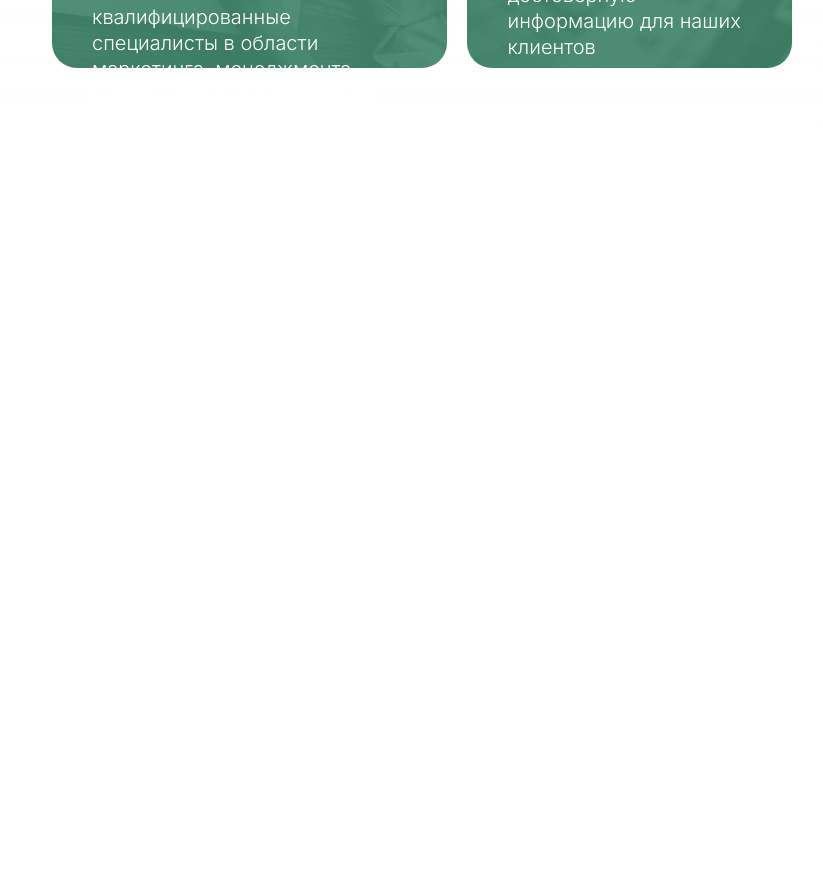
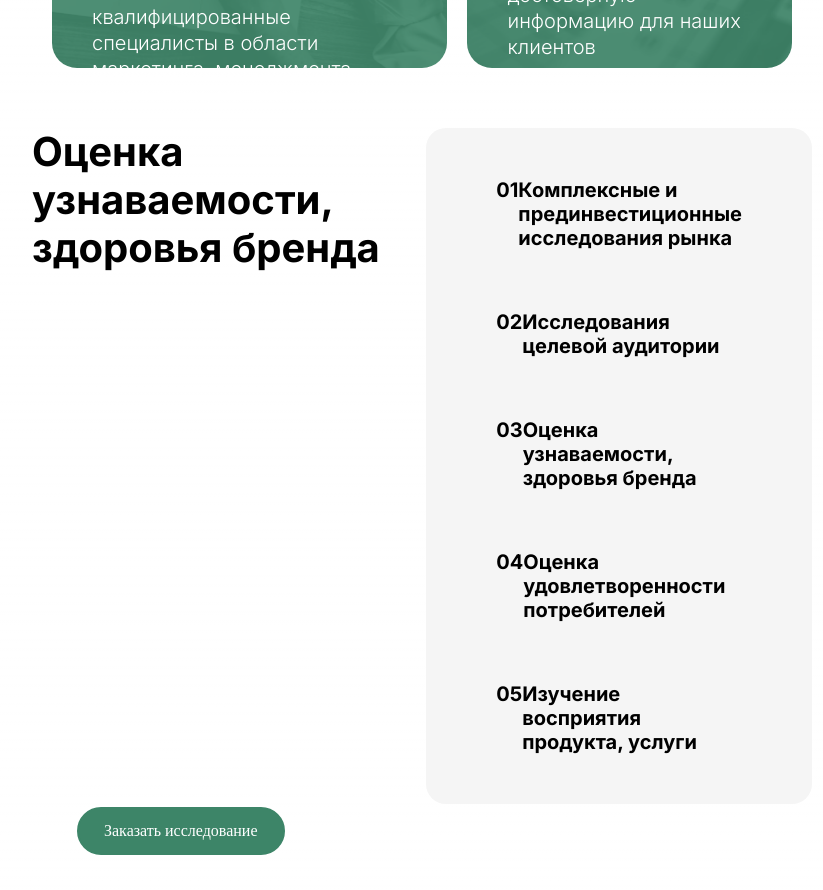
Before and after one commit to barkoff11/my-next-app, a Next.js app: page / in a window 1280 px wide. Shown: the part 1440-2330 px from the top of the page, without its empty margins (218-1041 px from the left). Before the commit the page ends 1568 px from the top, so only its background shows below. Built offline with nearby package versions, Linux system fonts and the light colour scheme.

Commit message:
fix: добавление переключения статей

```diff
--- /dev/null
+++ b/src/AssessmentOfBrand/AssessmentOfBrand.module.scss
@@ -0,0 +1,73 @@
+.container {
+    padding: 0px 250px 20px 250px;
+    display: flex;
+    align-items: flex-start;
+    justify-content: space-between;
+    width: 100%;
+    max-width: 1850px;
+    min-width: 800px;
+    margin: auto;
+    position: relative;
+}
+
+.warp h1{
+    color: rgb(0, 0, 0);
+    font-family: 'Stem' sans-serif;
+    font-size: 40px;
+    font-weight: 700;
+    line-height: 120%;
+    letter-spacing: 0%;
+    text-align: left;
+}
+
+.scrollable {
+    height: 520px;
+    max-height: 630px; /* Максимальная высота */
+    overflow-y: auto; /* Добавляем прокрутку по вертикали */
+    padding: 10px; /* Отступы, опционально */
+}
+
+.buttonOne{
+    padding: 10px 25px;
+    border-radius: 50px ;
+    margin: 15px 45px;
+    color: rgb(255, 255, 255);
+    font-family: Stem;
+    font-size: 16px;
+    letter-spacing: 0%;
+    text-align: center;
+    border: 2px solid rgb(61, 133, 104);
+    background-color: rgb(61, 133, 104);
+}
+
+.menu{
+    display: flex;
+    flex-direction: column;
+    width: 445px;
+    height: 100%;
+    border-radius: 20px;
+    padding: 20px 40px 20px 40px;
+    background: rgb(245, 245, 245);
+    color: rgb(0, 0, 0);
+    font-family: 'Stem' sans-serif;
+    font-size: 20px;
+    font-weight: 700;
+    line-height: 120%;
+    letter-spacing: 0%;
+    text-align: left;
+}
+
+.menu li{
+    display: flex;
+    padding: 30px;
+}
+
+.menu_active{
+    color: rgb(61, 133, 104);
+    font-family: Stem;
+    font-size: 20px;
+    font-weight: 700;
+    line-height: 120%;
+    letter-spacing: 0%;
+    text-align: left;
+}
--- a/src/AssessmentOfBrand/AssessmentOfBrand.tsx
+++ b/src/AssessmentOfBrand/AssessmentOfBrand.tsx
@@ -1,9 +1,39 @@
+"use client";
 
+import React, {useState} from 'react';
+import styles from './AssessmentOfBrand.module.scss';
 
 const AssessmentOfBrand = () => {
+    const [selectedText, setSelectedText] = useState('');
+
+    const handleClick = (text: string) => {
+        setSelectedText(text);
+    };
+
     return (
-        <div>
-
+        <div className={styles.container}>
+            <div className={styles.warp}>
+                <h1>Оценка узнаваемости, здоровья бренда</h1>
+                <div className={styles.scrollable}>{selectedText}</div>
+                <button className={styles.buttonOne}>Заказать исследование</button>
+            </div>
+           <ul className={styles.menu}>
+                <li onClick={() => handleClick('Комплексные и прединвестиционные исследования рынка')}>
+                    <a>01</a>Комплексные и прединвестиционные исследования рынка
+                </li>
+                <li onClick={() => handleClick('Исследования целевой аудитории')}>
+                    <a>02</a>Исследования целевой аудитории
+                </li>
+                <li onClick={() => handleClick('Оценка узнаваемости, здоровья бренда')}>
+                    <a>03</a>Оценка узнаваемости, здоровья бренда
+                </li>
+                <li onClick={() => handleClick('Оценка удовлетворенности потребителей')}>
+                    <a>04</a>Оценка удовлетворенности потребителей
+                </li>
+                <li onClick={() => handleClick('Изучение восприятия продукта, услуги')}>
+                    <a>05</a>Изучение восприятия продукта, услуги
+                </li>
+            </ul>
         </div>
     );
 };
--- a/src/app/page.tsx
+++ b/src/app/page.tsx
@@ -1,3 +1,4 @@
+import AssessmentOfBrand from "@/AssessmentOfBrand/AssessmentOfBrand";
 import Content from "@/Content/Content";
 import Header from "@/Header/Header";
 import Researches from "@/Researches/Researches";
@@ -8,6 +9,7 @@ export default function Home() {
       <Header/>
       <Researches/>
       <Content/>
+      <AssessmentOfBrand/>
     </div>
   );
 }
```
